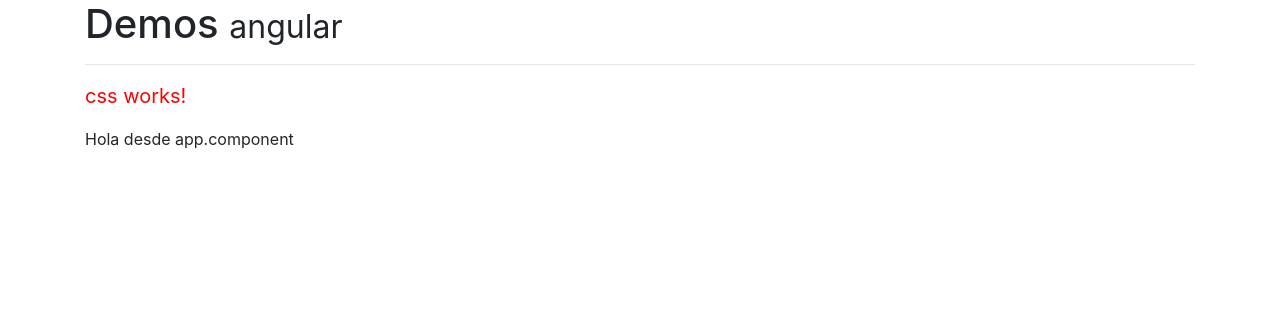
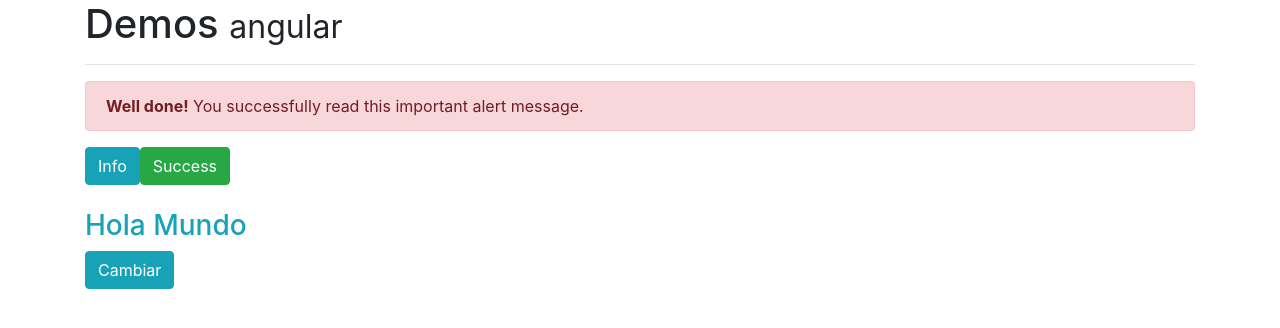
Before and after one commit to Brigitte9219/Miscelaneos_Angular, an Angular app: page / in a window 1280 px wide. Shown: the top 328 px of the page. Built offline with nearby package versions, Linux system fonts and the light colour scheme; a web font is replaced by a local one.

Commit message:
Uso del ngClass

```diff
--- a/src/app/app.component.html
+++ b/src/app/app.component.html
@@ -4,8 +4,8 @@
 
 
   <!--<app-ng-style></app-ng-style>-->
-  <app-css></app-css>
+  <!--<app-css></app-css>-->
+  <app-clases></app-clases>
 
 
-  <p>Hola desde app.component</p>
 </div>
--- a/src/app/app.module.ts
+++ b/src/app/app.module.ts
@@ -5,12 +5,14 @@
 import { AppComponent } from './app.component';
 import { NgStyleComponent } from './components/ng-style/ng-style.component';
 import { CssComponent } from './components/css/css.component';
+import { ClasesComponent } from './components/clases/clases.component';
 
 @NgModule({
   declarations: [
     AppComponent,
     NgStyleComponent,
-    CssComponent
+    CssComponent,
+    ClasesComponent
   ],
   imports: [
     BrowserModule,
--- /dev/null
+++ b/src/app/components/clases/clases.component.html
@@ -0,0 +1,21 @@
+<div [ngClass]="alerta" class="alert" role="alert">
+  <strong>Well done!</strong> You successfully read this
+  important alert message.
+</div>
+
+<button type="button" class="btn btn-info" (click)="alerta ='alert-info'">Info</button>
+<button type="button" class="btn btn-success" (click)="alerta ='alert-success'">Success</button>
+
+
+<br><br>
+
+<h3 [ngClass]="{ 'text-danger':propiedades.danger , 'text-info': !propiedades.danger }">Hola Mundo</h3>
+
+
+<button
+(click)="propiedades.danger = !propiedades.danger"
+type="button" name="button"
+class="btn"
+[ngClass]="{'btn-danger':propiedades.danger, 'btn-info':!propiedades.danger}">
+Cambiar
+</button>
--- /dev/null
+++ b/src/app/components/clases/clases.component.ts
@@ -0,0 +1,15 @@
+import { Component } from '@angular/core';
+
+@Component({
+  selector: 'app-clases',
+  templateUrl: './clases.component.html',
+  styleUrls: ['./clases.component.css']
+})
+export class ClasesComponent {
+
+  alerta:string = 'alert-danger';
+
+  propiedades:any = {
+    danger:false
+  }
+}
```
Also changed, not shown: src/app/components/clases/clases.component.css (added), 1 other file (tests, documents, lock files or other folders).
